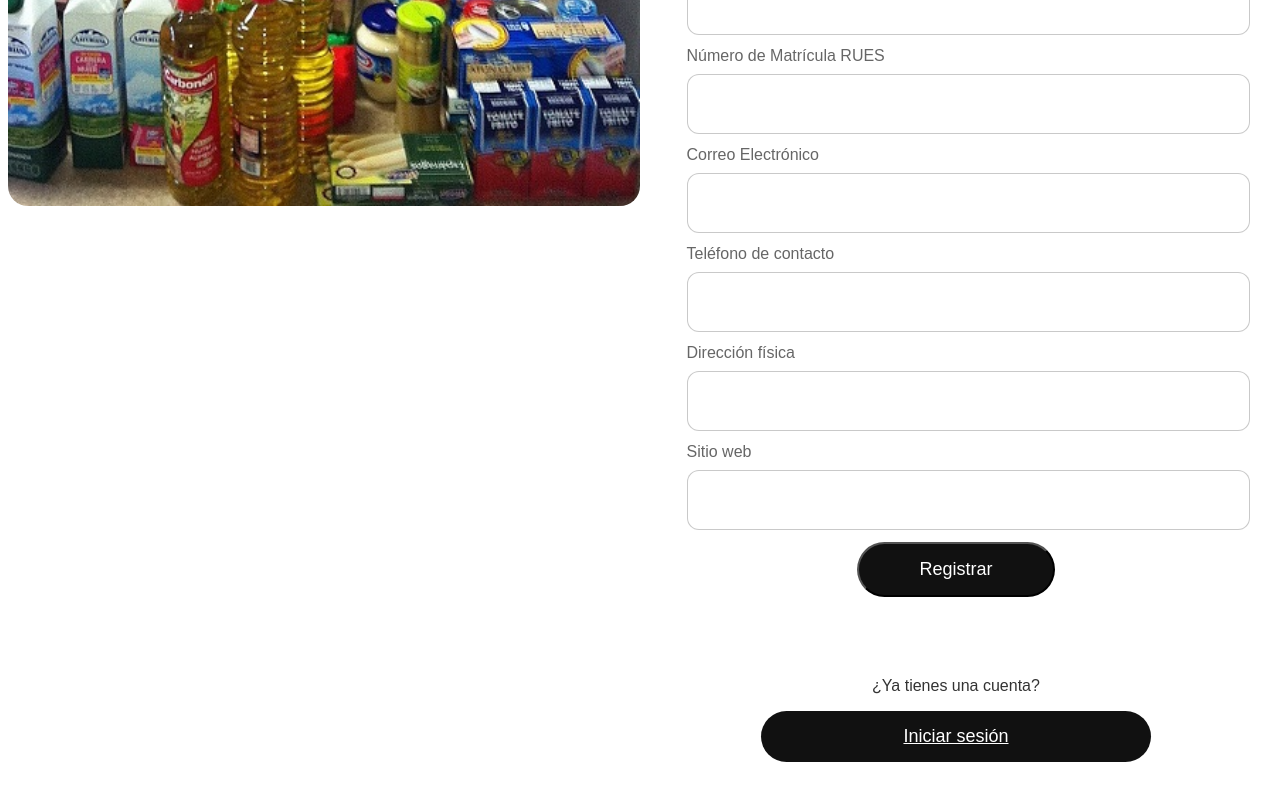
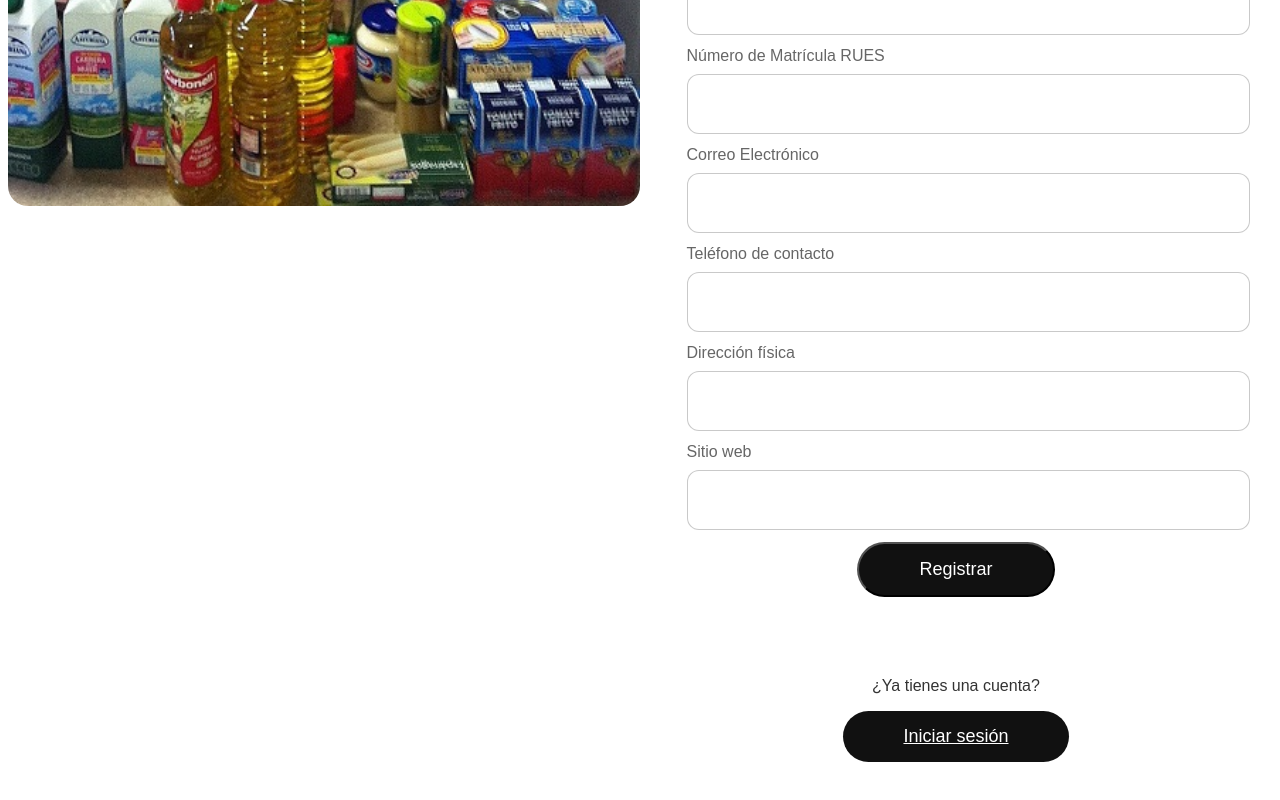
Before and after one commit to DakeloX/ProyectIV, a Next.js app: page /f_register in a window 1280 px wide. Shown: the part 397-1197 px from the top of the page. Built offline with nearby package versions, Linux system fonts and the light colour scheme.

Commit message:
Correccion Boton

```diff
--- a/src/app/f_register/page.js
+++ b/src/app/f_register/page.js
@@ -212,7 +212,7 @@ export default function Register() {
                             </section>
                             <section className={styles.loginSection}>
                                 <p className={styles.loginText}>¿Ya tienes una cuenta?</p>
-                                <a href="/f_login" className={styles.loginButton}>Iniciar sesión</a>
+                                <a href="/f_login" className={styles.signInButton}>Iniciar sesión</a>
                             </section>
                         </div>
                     </div>
--- a/src/app/register/page.js
+++ b/src/app/register/page.js
@@ -182,7 +182,7 @@ export default function Register() {
                             </section>
                             <section className={styles.loginSection}>
                                 <p className={styles.loginText}>¿Ya tienes una cuenta?</p>
-                                <a href="/login" className={styles.loginButton}>Iniciar sesión</a>
+                                <a href="/login" className={styles.signInButton}>Iniciar sesión</a>
                             </section>
                         </div>
                     </div>
```
